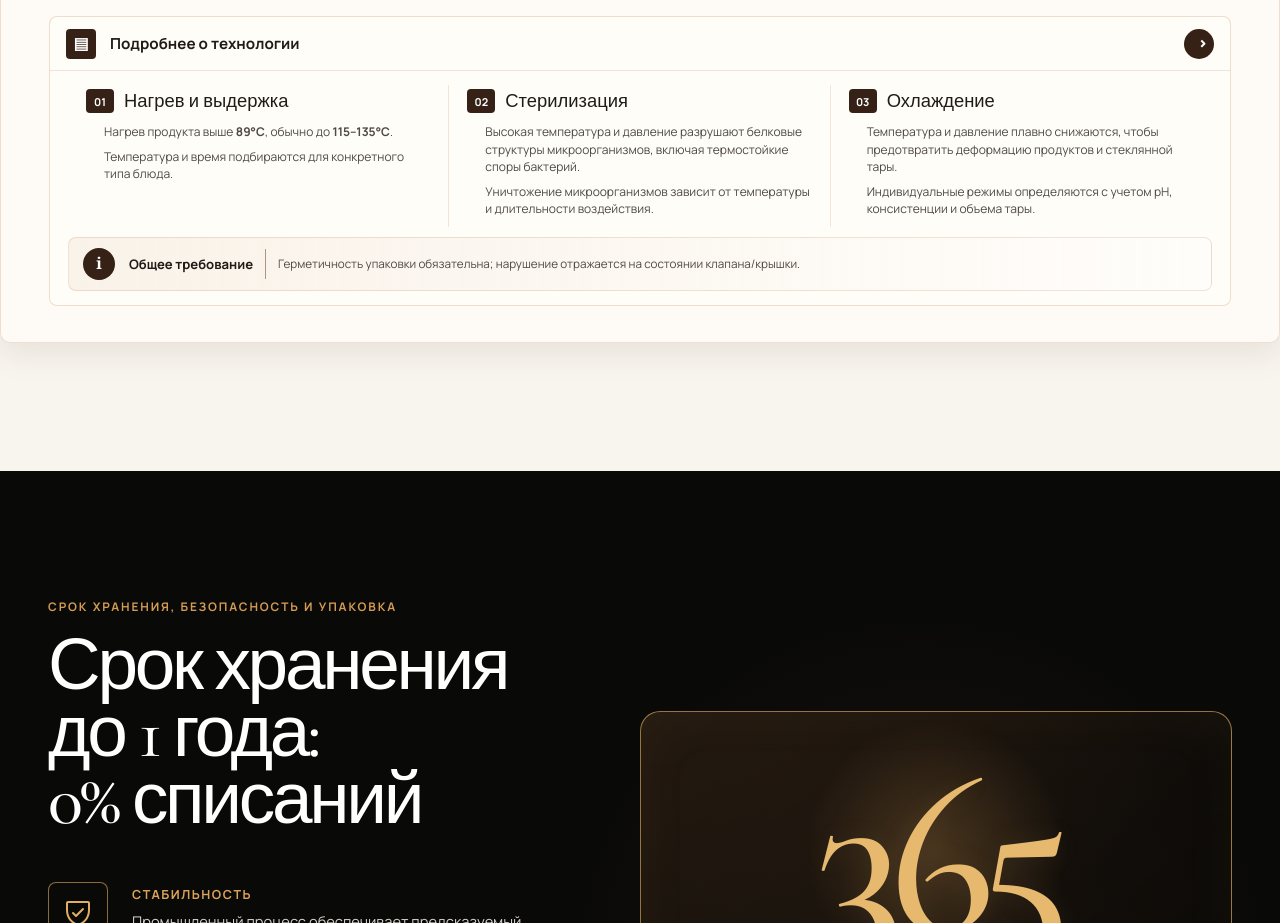
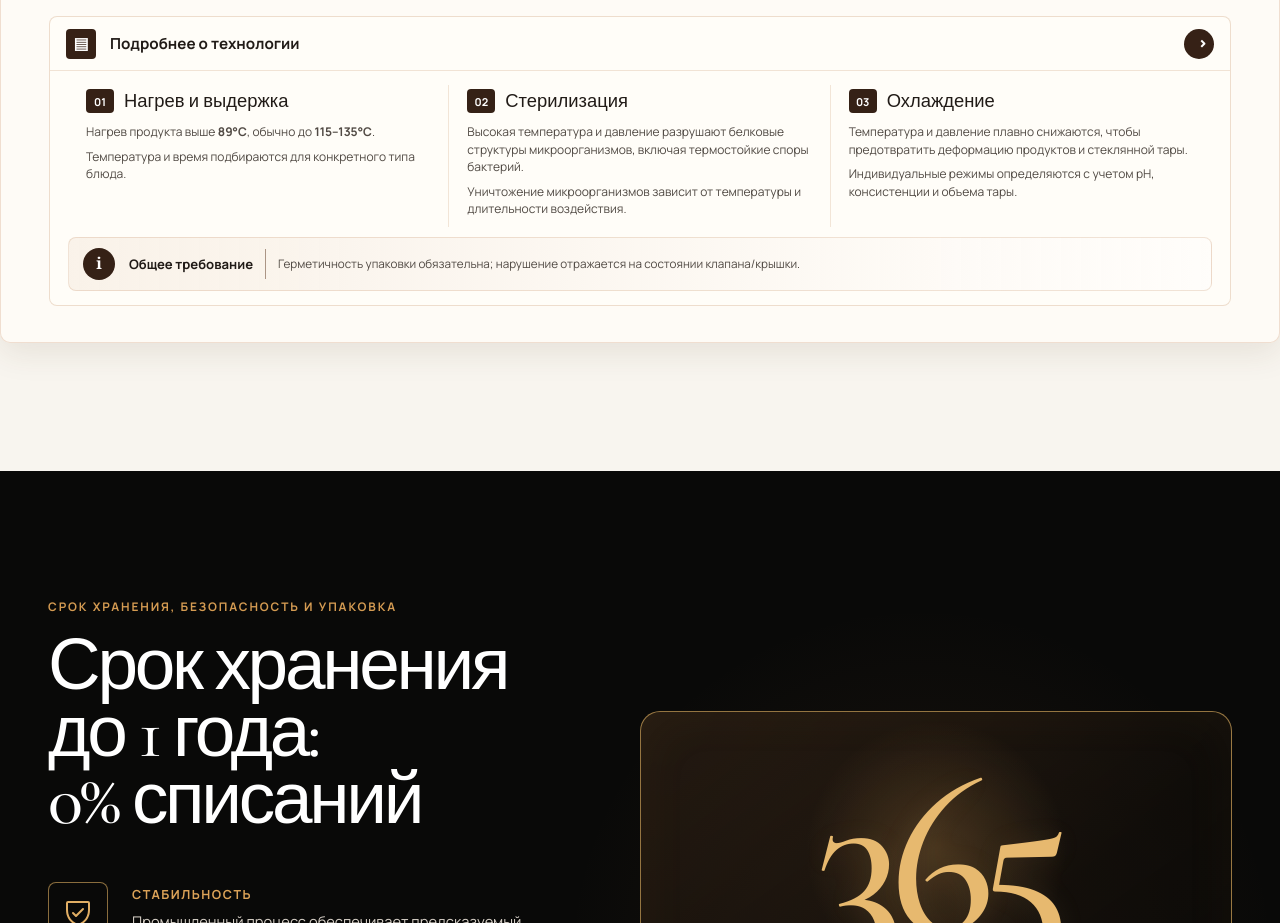
Before and after one commit to sillexy/AbramovGurme, a Next.js app: page / in a window 1280 px wide. Shown: the part 9100-10023 px from the top of the page. Built offline with nearby package versions, Linux system fonts and the light colour scheme.

Commit message:
style: align technology detail text with number badges

```diff
--- a/src/app/technology-reference.css
+++ b/src/app/technology-reference.css
@@ -249,7 +249,8 @@
 .technology-disclosure__grid ul {
   max-width: none;
   margin: 0;
-  padding: 0 0 0 18px;
+  padding: 0;
+  list-style: none;
 }
 
 .technology-disclosure__grid li {
```
